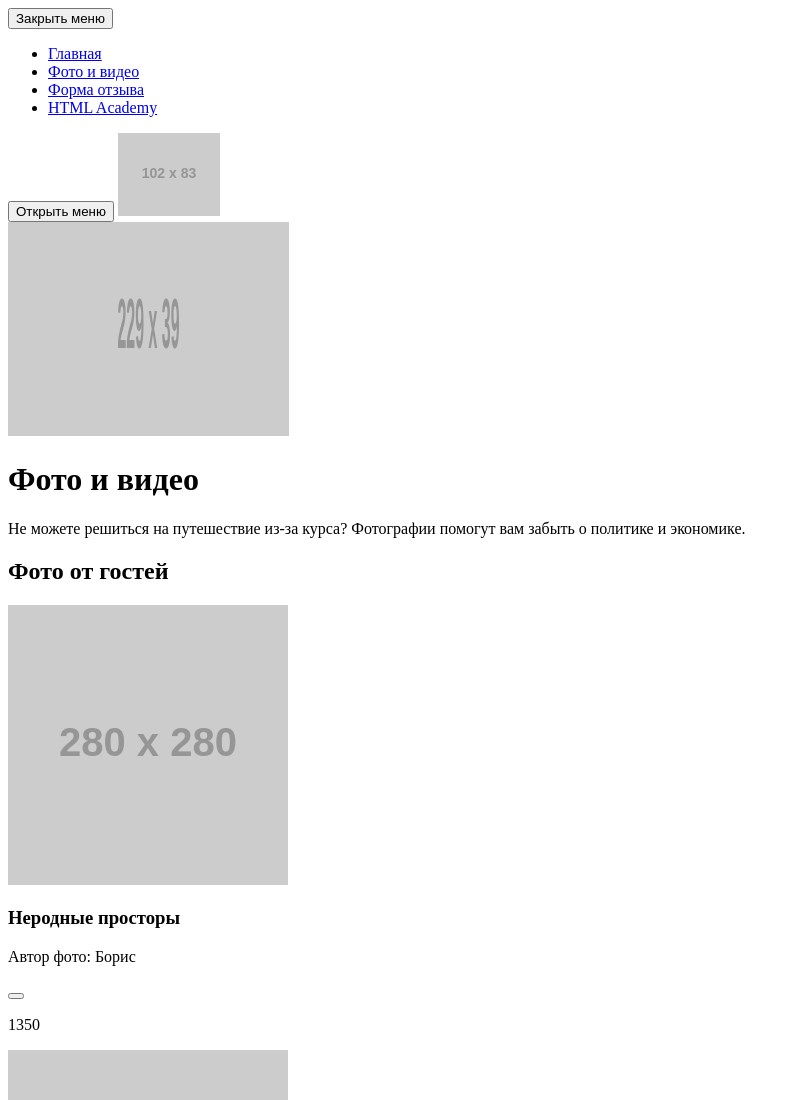
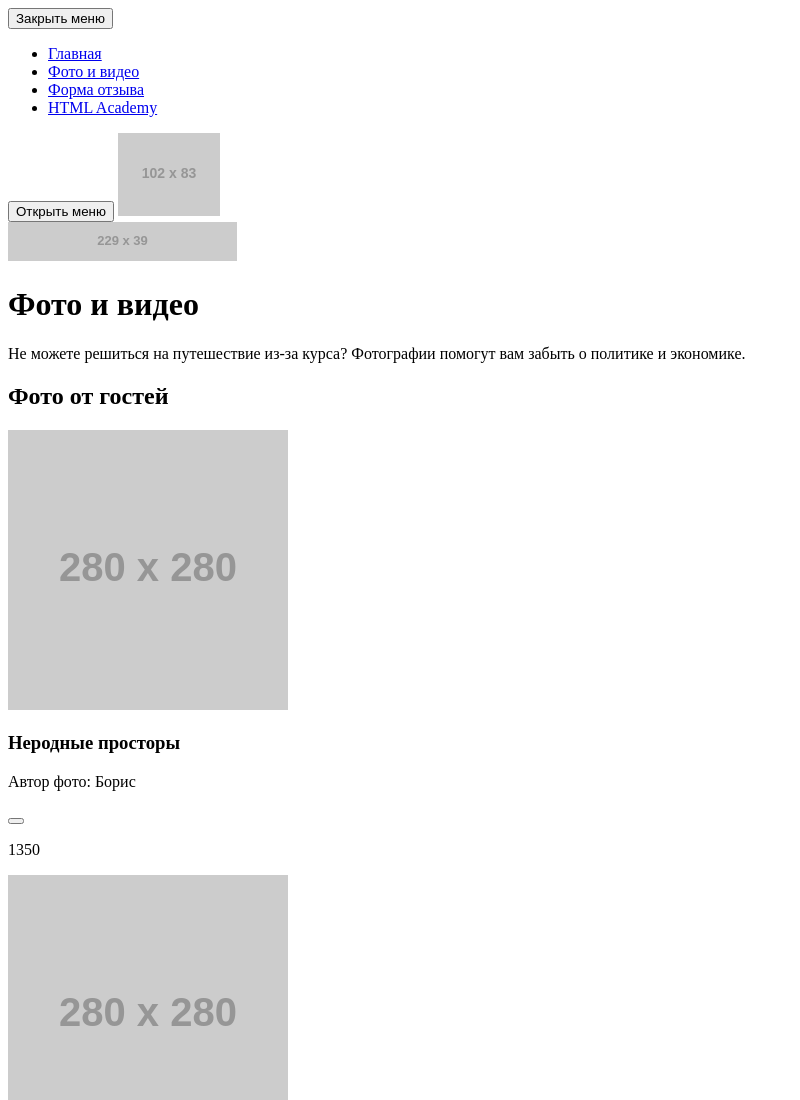
Before and after one commit to ssssank/50017-sedona-16, a website: page source/photo.html in a window 1280 px wide. Shown: the top 1100 px of the page, without its empty margins (0-800 px from the left). Drawn offline with Linux system fonts and the light colour scheme; placeholder pictures from the web are drawn by us.

Commit message:
Fixes in img size

```diff
--- a/source/photo.html
+++ b/source/photo.html
@@ -35,8 +35,8 @@
           class="page-main__image"
           src="http://placehold.it/229x39"
           alt="Welcome to the Sedona"
-          width="281"
-          height="214"
+          width="229"
+          height="39"
         />
         <h1 class="page-main__title">Фото и видео</h1>
         <p class="page-main__subtitle">
```
